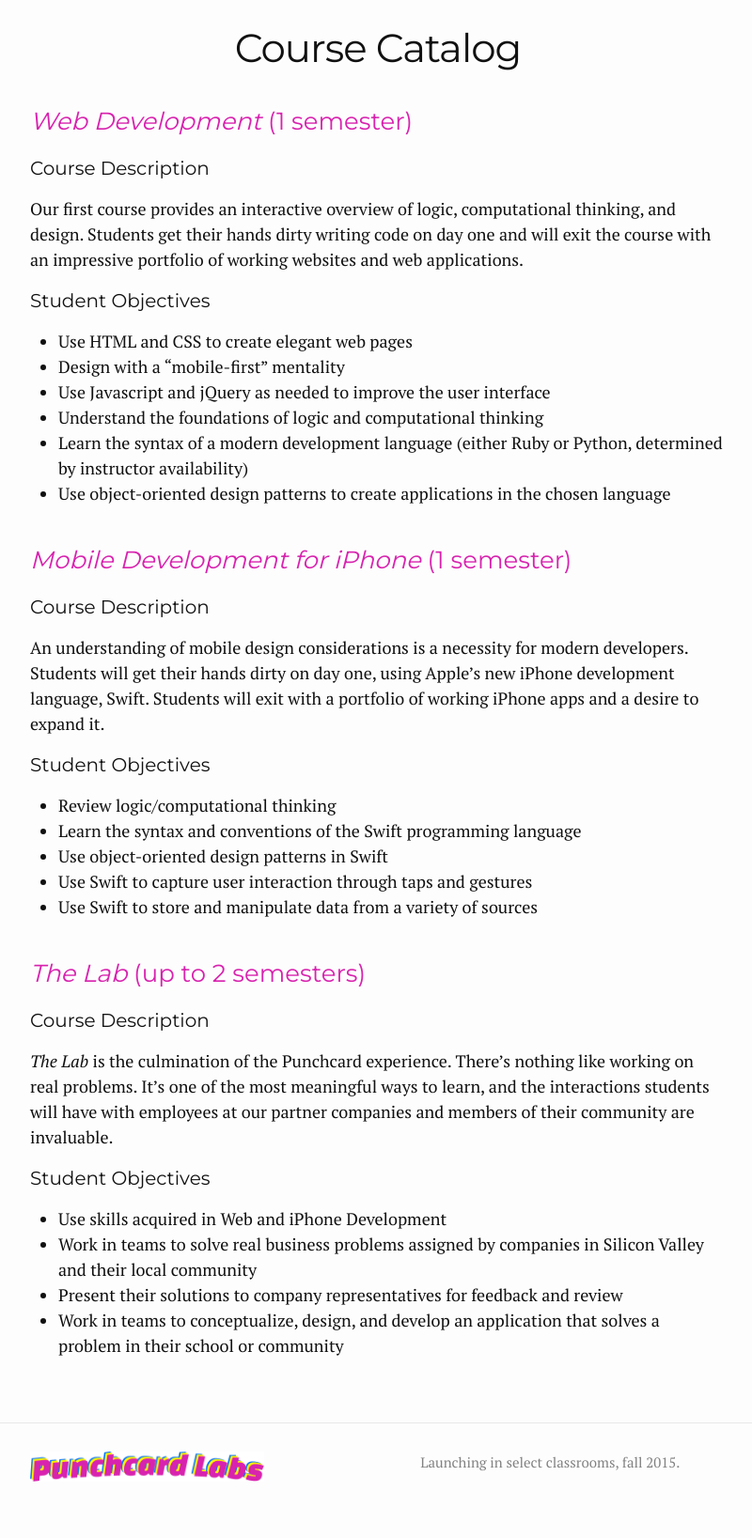
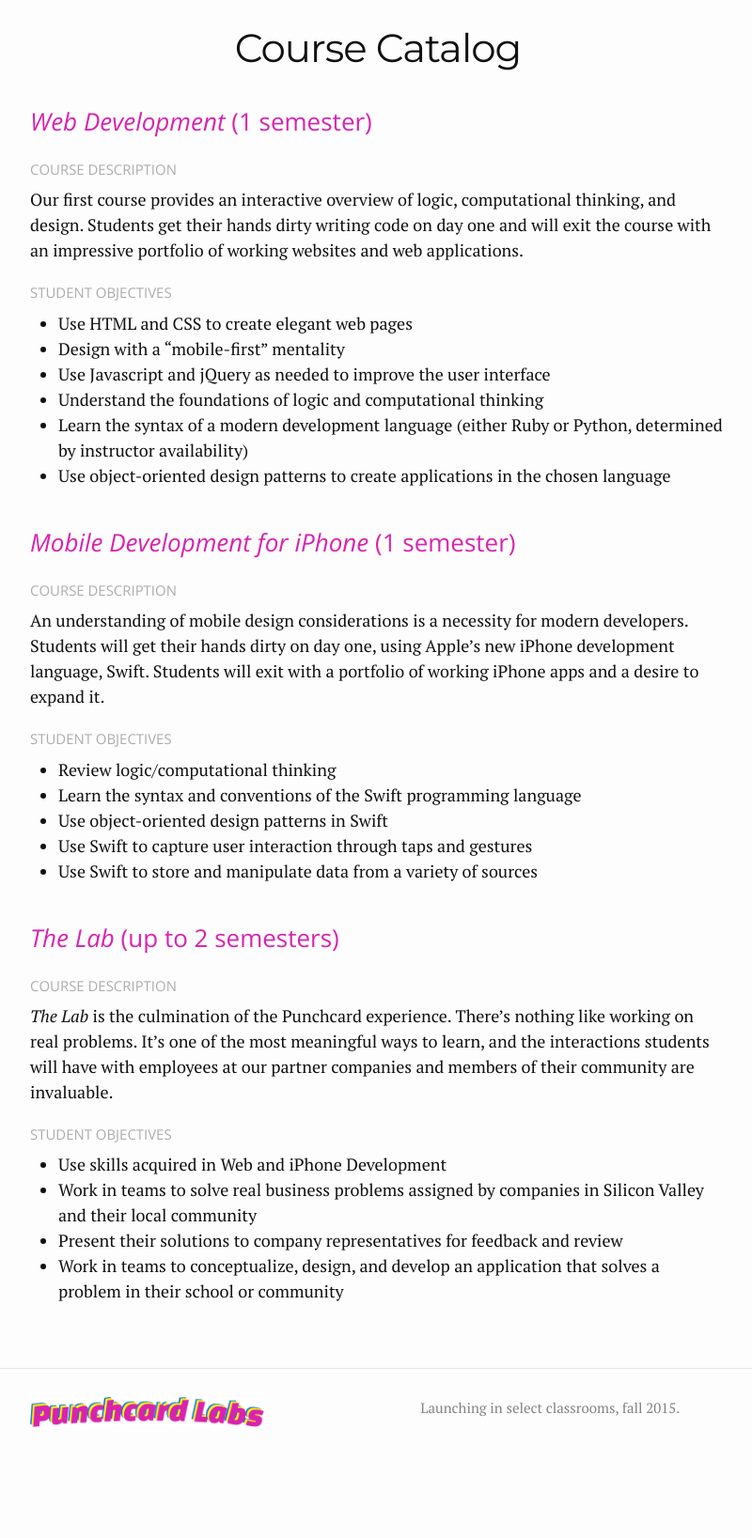
Before and after one commit to bdscott/pc-labs, a Jekyll site: the page built from courses.md, in a window 1280 px wide. Shown: the whole page at 94% size, without its empty margins (238-1038 px from the left). Built offline with Jekyll 4.4.1, drawn with Linux system fonts in a browser that asks for light colours; after the commit the page ends 1579 px from its top, so only the background shows below that.

Commit message:
type changes

```diff
--- a/_includes/head.html
+++ b/_includes/head.html
@@ -8,6 +8,7 @@
 
   <link href='http://fonts.googleapis.com/css?family=PT+Serif:400,700,400italic' rel='stylesheet' type='text/css'>
   <link href='http://fonts.googleapis.com/css?family=Montserrat:400,700' rel='stylesheet' type='text/css'>
+  <link href='http://fonts.googleapis.com/css?family=Open+Sans:400italic,700italic,700,400' rel='stylesheet' type='text/css'>
   <link rel="stylesheet" href="{{ "/css/main.css" | prepend: site.baseurl }}">
   <link rel="canonical" href="{{ page.url | replace:'index.html','' | prepend: site.baseurl | prepend: site.url }}">
   <link rel="alternate" type="application/atom+xml" title="{{ site.title }}" href="{{ "/feed.xml" | prepend: site.baseurl | prepend: site.url }}" />
--- a/_sass/_base.scss
+++ b/_sass/_base.scss
@@ -79,9 +79,20 @@
 /**
  * Headings
  */
-h1, h2, h3, h4, h5, h6 {
+h1, h2 {
     font-family: 'Montserrat';
     font-weight: 300;
+}
+
+h3, h4, h5, h6 {
+    font-family: 'Open Sans';
+    font-weight: 300;
+}
+
+h5 {
+  text-transform: uppercase;
+  color: #adadad;
+  margin: 20px 0 8px;
 }
 
 
--- a/courses.md
+++ b/courses.md
@@ -8,10 +8,10 @@
 
 ### *Web Development* (1 semester)
 
-#### Course Description
+##### Course Description
 Our first course provides an interactive overview of logic, computational thinking, and design. Students get their hands dirty writing code on day one and will exit the course with an impressive portfolio of working websites and web applications.
 
-#### Student Objectives
+##### Student Objectives
 
 * Use HTML and CSS to create elegant web pages
 *	Design with a “mobile-first” mentality
@@ -26,11 +26,11 @@
 
 ### *Mobile Development for iPhone* (1 semester)
 
-#### Course Description
+##### Course Description
 
 An understanding of mobile design considerations is a necessity for modern developers. Students will get their hands dirty on day one, using Apple’s new iPhone development language, Swift. Students will exit with a portfolio of working iPhone apps and a desire to expand it.
 
-#### Student Objectives
+##### Student Objectives
 
 * Review logic/computational thinking
 * Learn the syntax and conventions of the Swift programming language
@@ -44,11 +44,11 @@
 
 ### *The Lab* (up to 2 semesters)
 
-#### Course Description
+##### Course Description
 
 *The Lab* is the culmination of the Punchcard experience. There’s nothing like working on real problems. It’s one of the most meaningful ways to learn, and the interactions students will have with employees at our partner companies and members of their community are invaluable.
 
-#### Student Objectives
+##### Student Objectives
 
 *	Use skills acquired in Web and iPhone Development
 *	Work in teams to solve real business problems assigned by companies in Silicon Valley and their local community
```
